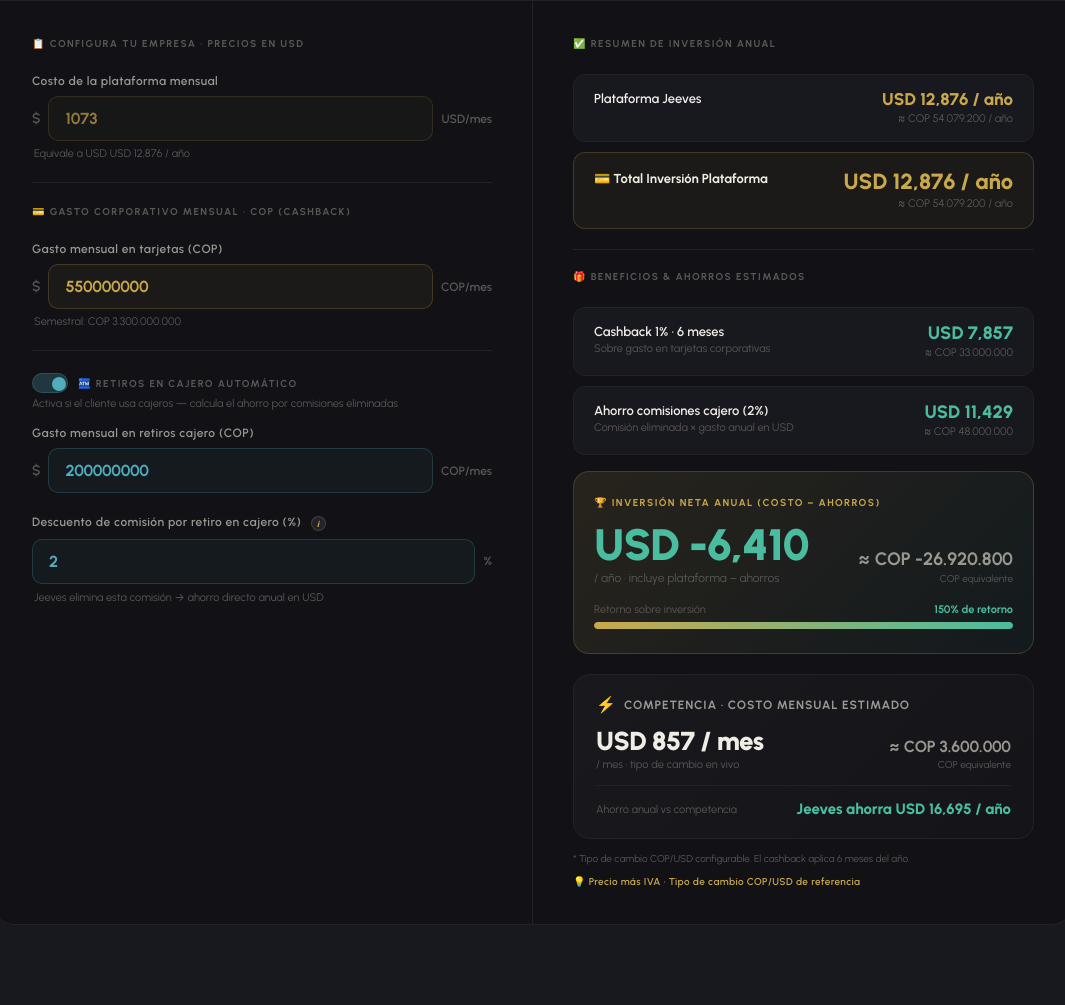
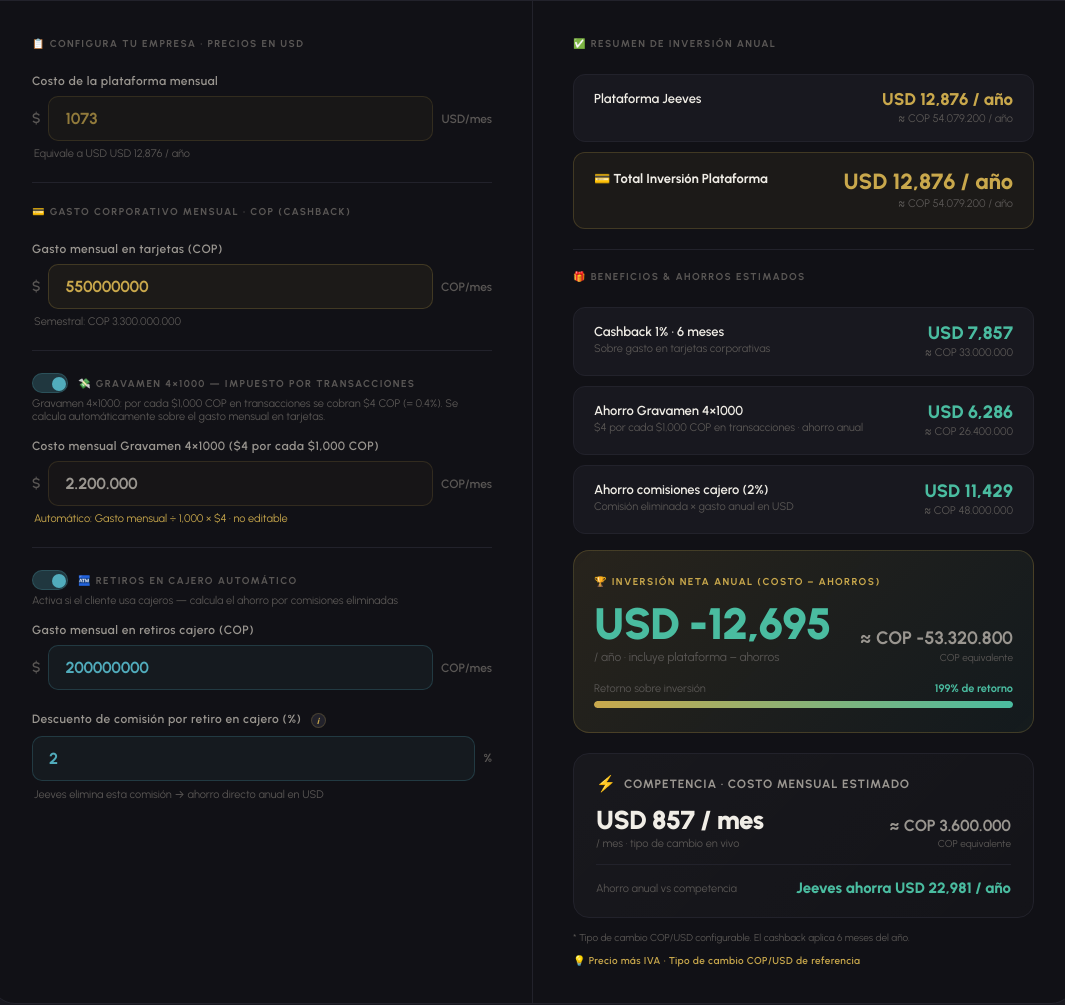
Before and after one commit to jesusirigoyen-SE/Alpina, a plain HTML site: page index.html in a window 1280 px wide. Shown: the part 3698-4703 px from the top of the page, without its empty margins (107-1172 px from the left). Drawn offline with Linux system fonts and the light colour scheme; no server answers.

Commit message:
Add files via upload

```diff
--- a/index.html
+++ b/index.html
@@ -948,6 +948,32 @@
           </div>
 
 
+          <!-- Impuesto por transacciones en tarjeta (2.5) -->
+          <div style="border-top:1px solid var(--black-4);padding-top:22px;margin-top:4px;">
+            <div style="display:flex;align-items:center;gap:10px;margin-bottom:4px;">
+              <label class="toggle-switch">
+                <input type="checkbox" id="impuesto_check" onchange="toggleImpuesto()" checked>
+                <span class="toggle-slider"></span>
+              </label>
+              <span class="calc-section-label" style="margin-bottom:0;">💸 Gravamen 4×1000 — Impuesto por Transacciones</span>
+            </div>
+            <div style="font-size:11px;color:var(--text-muted);margin-bottom:16px;">Gravamen 4×1000: por cada $1,000 COP en transacciones se cobran $4 COP (= 0.4%). Se calcula automáticamente sobre el gasto mensual en tarjetas.</div>
+
+            <div id="impuesto-fields">
+              <div class="input-group">
+                <label class="input-label">Costo mensual Gravamen 4×1000 ($4 por cada $1,000 COP)</label>
+                <div class="input-row">
+                  <span class="input-prefix">$</span>
+                  <input id="impuesto_valor" class="calc-input" type="text" readonly
+                    style="background:rgba(201,168,76,0.03);border-color:rgba(201,168,76,0.15);color:var(--text-secondary);cursor:default;"
+                    value="0">
+                  <span class="input-suffix">COP/mes</span>
+                </div>
+                <div class="input-hint" style="color:var(--gold);">Automático: Gasto mensual ÷ 1,000 × $4 · no editable</div>
+              </div>
+            </div>
+          </div>
+
           <!-- Cajero automático (3) -->
           <div style="border-top:1px solid var(--black-4);padding-top:22px;margin-top:4px;">
             <div style="display:flex;align-items:center;gap:10px;margin-bottom:4px;">
@@ -1029,6 +1055,20 @@
               <div class="result-amounts">
                 <div class="result-mxn green" id="res_cb_usd">USD 0</div>
                 <div class="result-usd" id="res_cb_cop">≈ COP 0</div>
+              </div>
+            </div>
+          </div>
+
+          <!-- Impuesto savings row -->
+          <div class="result-row" id="res_imp_row" style="display:none;">
+            <div class="result-row-top">
+              <div>
+                <div class="result-name">Ahorro Gravamen 4×1000</div>
+                <div class="result-sub">$4 por cada $1,000 COP en transacciones · ahorro anual</div>
+              </div>
+              <div class="result-amounts">
+                <div class="result-mxn green" id="res_imp_usd">USD 0</div>
+                <div class="result-usd" id="res_imp_cop">≈ COP 0</div>
               </div>
             </div>
           </div>
@@ -1338,6 +1378,7 @@
   var platMesUSD = parseFloat(document.getElementById('costo_plataforma').value) || 1000; // USD/mes
   var gastoMesCOP = parseFloat(document.getElementById('gasto_tarjetas').value) || 0; // COP
   var gastoMesUSD = gastoMesCOP / tdc; // convertir a USD
+  var impuestoActivo = document.getElementById('impuesto_check').checked;
   var cajeroActivo = document.getElementById('cajero_check').checked;
   var cajMesCOP  = cajeroActivo ? (parseFloat(document.getElementById('gasto_cajeros').value) || 0) : 0; // COP
   var cajMesUSD  = cajMesCOP / tdc; // convertir a USD
@@ -1372,14 +1413,22 @@
   var cajAnoUSD = cajMesUSD * (comCaj/100) * 12;
   var cajAnoCOP = cajAnoUSD * tdc;
 
+  // Impuesto 4x1000 savings
+  var impAnoUSD = impuestoActivo ? (gastoMesUSD * 0.004 * 12) : 0;
+  var impAnoCOP = impAnoUSD * tdc;
 
   // Neto
-  var totalSavingsUSD = cbUSD + cajAnoUSD;
+  var totalSavingsUSD = cbUSD + cajAnoUSD + impAnoUSD;
   var netoAnoUSD = totalAnoUSD - totalSavingsUSD;
   var netoAnoCOP = netoAnoUSD * tdc;
 
   // ROI
   var roi = totalAnoUSD > 0 ? (totalSavingsUSD / totalAnoUSD) * 100 : 0;
+
+  // ── Update impuesto_valor display ──
+  var impMesCOP = gastoMesCOP * 0.004; // 0.4% = 4x1000
+  var impMesField = document.getElementById('impuesto_valor');
+  if (impMesField) impMesField.value = impMesCOP > 0 ? fcop(impMesCOP) : '0';
 
   // ── Update gasto anual hint ──
   document.getElementById('hint_gasto_anual').textContent =
@@ -1407,6 +1456,14 @@
     hide('res_caj_row');
   }
 
+  // Impuesto
+  if (impuestoActivo && impAnoUSD > 0) {
+    show('res_imp_row');
+    setText('res_imp_usd', fusd(impAnoUSD));
+    setText('res_imp_cop', '≈ COP ' + fcop(impAnoCOP));
+  } else {
+    hide('res_imp_row');
+  }
 
   // Neto
   var netoEl = document.getElementById('res_neto_usd2');
@@ -1450,27 +1507,17 @@
     document.getElementById('roi_fill').style.width = '0%';
   }
 
-  // Breakdown table (compatible layer)
-  setText('bt_users_mes', fusd(platMesUSD));
-  setText('bt_users_ano', fusd(platAnoUSD));
-  setText('bt_users_usd', fusd(platAnoUSD));
-  setText('bt_fee_mes', fusd(feeAnoUSD / 12));
-  setText('bt_fee_ano', fusd(feeAnoUSD));
-  setText('bt_fee_usd', fusd(feeAnoUSD));
-  setText('bt_plat_mes', fusd(platMesUSD));
-  setText('bt_plat_ano', fusd(platAnoUSD));
-  setText('bt_plat_usd', fusd(platAnoUSD));
-  setText('bt_cb_mes', fusd(cbUSD / 6));
-  setText('bt_cb_ano', '−' + fusd(cbUSD));
-  setText('bt_cb_usd', '−' + fusd(cbUSD));
-  setText('bt_neto_mes', fusd(netoAnoUSD / 12));
-  setText('bt_neto_ano', fusd(netoAnoUSD));
-  setText('bt_neto_usd', fusd(netoAnoUSD));
 } // end recalc
 
 function toggleCajero() {
   var checked = document.getElementById('cajero_check').checked;
   document.getElementById('cajero-fields').style.display = checked ? '' : 'none';
+  setTimeout(recalc, 0);
+}
+
+function toggleImpuesto() {
+  var checked = document.getElementById('impuesto_check').checked;
+  document.getElementById('impuesto-fields').style.display = checked ? '' : 'none';
   setTimeout(recalc, 0);
 }
 
```
